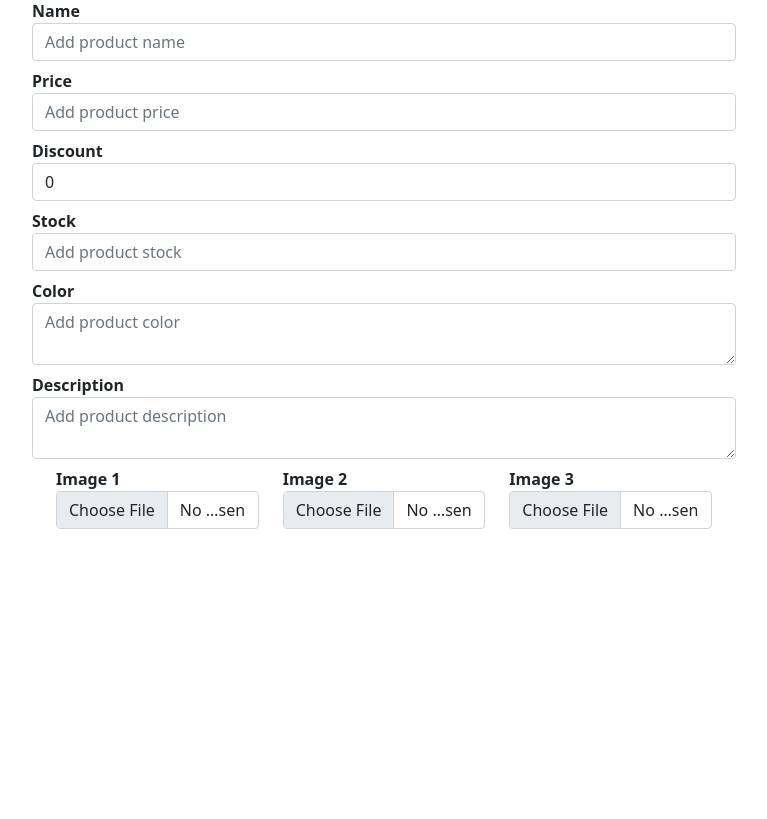
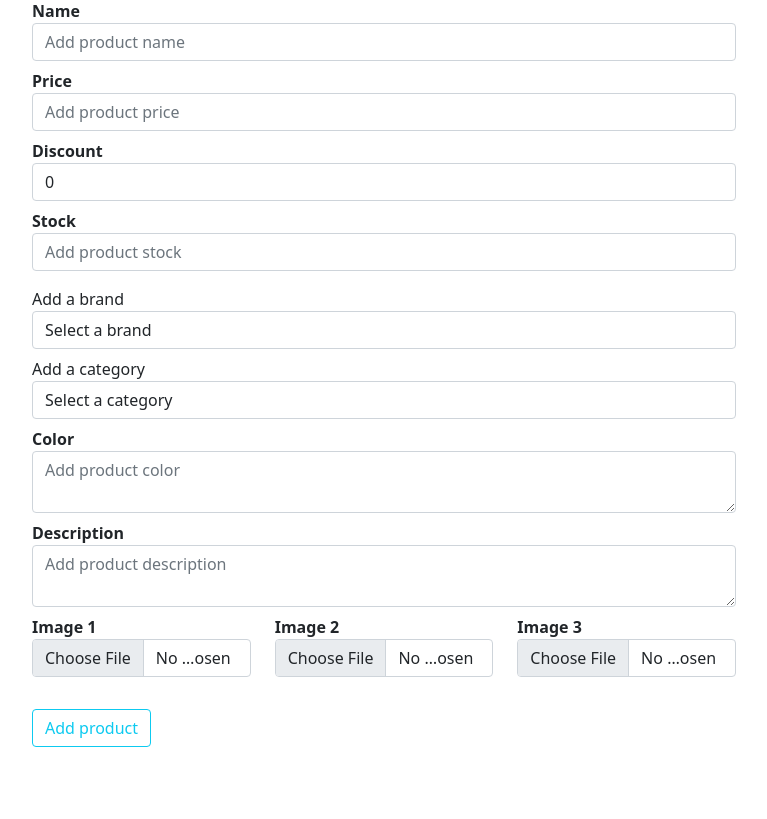
Before and after one commit to christiandavbid06/myshopflask, a Flask app: page /addproduct in a window 1280 px wide. Shown: the part 111-930 px from the top of the page, without its empty margins (174-941 px from the left). Before the commit the page ends 640 px from the top, so only its background shows below. Run offline with Flask 2, Linux system fonts and the light colour scheme; data comes from the database, SQL or seed files in the repository; both versions use the stored data as it was after the commit; some libraries are stand-ins or nearby versions.

Commit message:
finish sec 9

```diff
--- a/shop/products/routes.py
+++ b/shop/products/routes.py
@@ -28,5 +28,7 @@ def addcategory():
 
 @app.route('/addproduct', methods=['POST','GET'])
 def addproduct():
+    brands = Brand.query.all()
+    categories = Category.query.all()
     form = Addproducts(request.form)
-    return render_template('products/addproduct.html', title="Add Product Page", form=form)
+    return render_template('products/addproduct.html', title="Add Product Page", form=form, brands=brands, categories=categories)
--- a/shop/templates/products/addproduct.html
+++ b/shop/templates/products/addproduct.html
@@ -12,17 +12,33 @@
             {{ render_field(form.price, class="form-control", placeholder="Add product price")}}
             {{ render_field(form.discount, class="form-control", placeholder="Add product discount")}}
             {{ render_field(form.stock, class="form-control", placeholder="Add product stock")}}
+
+            <label for="brand" class="mt-2">Add a brand</label>
+            <select name="brand" id="brand" class="form-control mb-2" required >
+                <option value"">Select a brand</option>
+                {% for brand in brands %}
+                <option value="brand.id">{{brand.name}}</option>
+                {% endfor %}
+            </select>
+
+            <label for="category" >Add a category</label>
+            <select name="category" id="category" class="form-control mb-2" required >
+                <option value"">Select a category</option>
+                {% for category in categories %}
+                <option value="category.id">{{category.name}}</option>
+                {% endfor %}
+            </select>
+
             {{ render_field(form.color, class="form-control", placeholder="Add product color")}}
             {{ render_field(form.description, class="form-control", placeholder="Add product description", row="10")}}
 
-            <div class="container" >
                 <div class="row">
                     <div class="col-md-4">{{ render_field(form.image_1, class="form-control")}}</div>
                     <div class="col-md-4">{{ render_field(form.image_2, class="form-control")}}</div>
                     <div class="col-md-4">{{ render_field(form.image_3, class="form-control")}}</div>
                 </div>
-            </div>
         </form>
+        <button type="submit" class="btn btn-outline-info my-4">Add product</button>
     </div>
     <div class="col-md-2"></div>
 </div>
```
Also changed, not shown: shop/__init__.py (+9 -0 lines), shop/products/models.py (+24 -0 lines), shop/myshop.db, shop/products/forms.py (line endings or trailing spaces).
